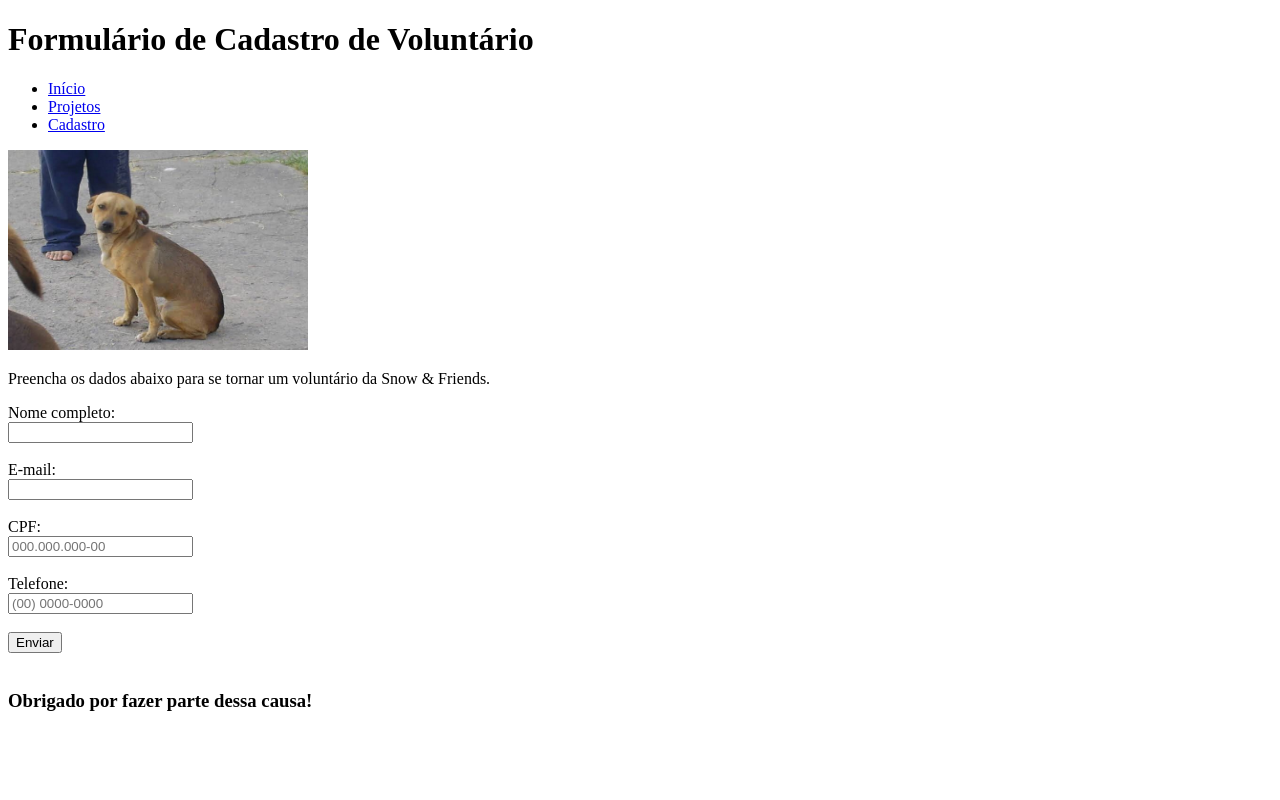
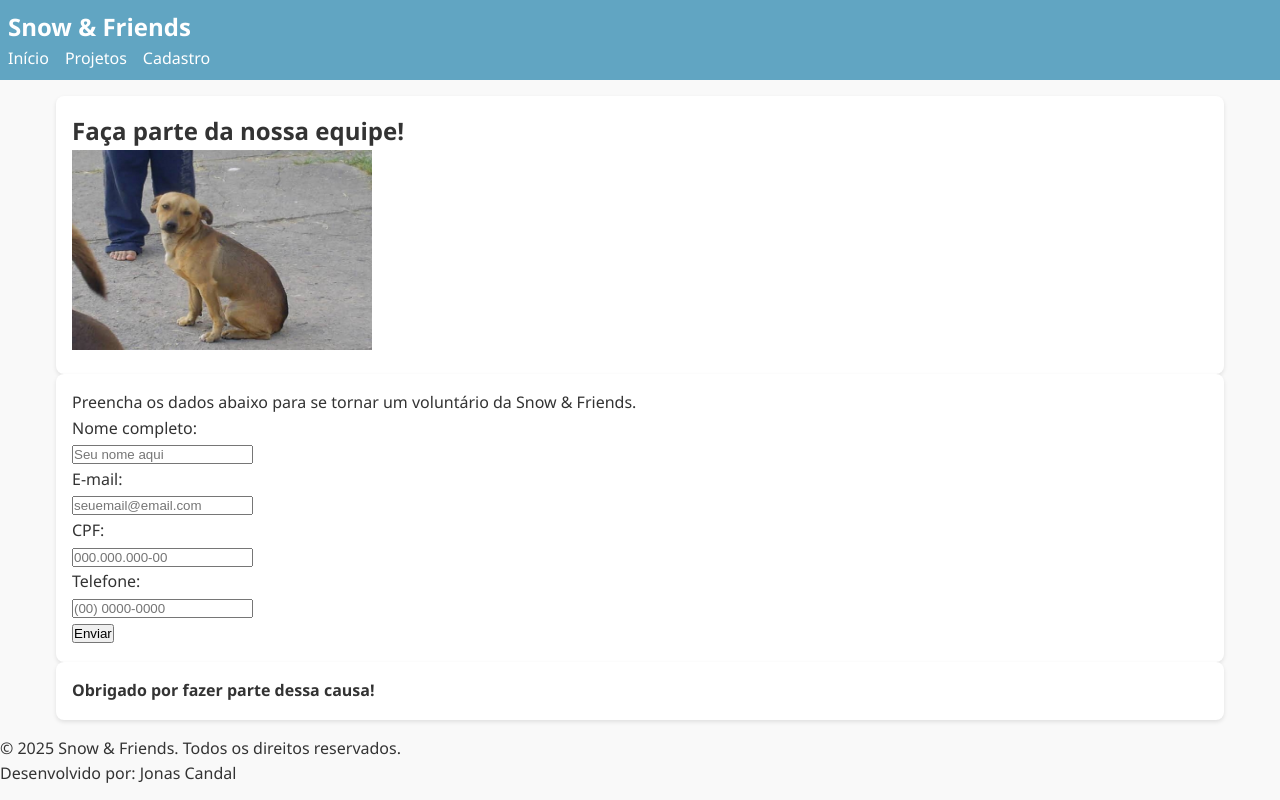
Before and after one commit to jonascandal/aulaProgramacaoWeb, a plain HTML site: page projetos.html in a window 1280 px wide. Drawn offline with Linux system fonts and the light colour scheme.

Commit message:
Version 2.0

```diff
--- a/projetos.html
+++ b/projetos.html
@@ -1,10 +1,12 @@
 <!DOCTYPE html>
-<html>
+<html lang="pt-BR">
 <head>
     <title>Cadastro de Voluntário - Snow & Friends</title>
+    <link rel="stylesheet" href="style.css">
 </head>
 <body>
-    <h1>Formulário de Cadastro de Voluntário</h1>
+    <header>
+        <h1 id="titulo-principal" class="titulo">Snow & Friends</h1>
         <nav>
             <ul>
                 <li><a href="index.html">Início</a></li>
@@ -12,26 +14,40 @@
                 <li><a href="cadastro.html">Cadastro</a></li>
             </ul>
         </nav>
-        <img src="cachorro caramelo resgatado.jpg" alt="Cachorro resgatado" width="300" height="200">
+    </header>
+<main>
+    <section>
+        <h2>Faça parte da nossa equipe!</h2>
+        <img src="cachorro-caramelo-resgatado.jpg" alt="Cachorro resgatado" width="300" height="200">
+    </section>
+    <section>
         <p>Preencha os dados abaixo para se tornar um voluntário da Snow & Friends.</p>
         <label for="nome">Nome completo:</label><br>
-    <input type="text" id="nome" name="nome" required><br><br>
+        <input type="text" id="nome" name="nome" required
+                placeholder="Seu nome aqui"><br>
         <label for="email">E-mail:</label><br>
-    <input type="email" id="email" name="email" required><br><br>
+        <input type="email" id="email" name="email" required
+                placeholder="seuemail@email.com"><br>
         <label for="cpf">CPF:</label><br>
         <input type="text" id="cpf" name="cpf" required
                 pattern="\d{3}\.\d{3}\.\d{3}-\d{2}"
                 placeholder="000.000.000-00"
-                title="Formato: 000.000.000-00"><br><br>
+                title="Formato: 000.000.000-00"><br>
         <label for="telefone">Telefone:</label><br>
         <input type="tel" id="telefone" name="telefone" required
                 pattern="\(\d{2}\) \d{4,5}-\d{4}"
                 placeholder="(00) 0000-0000"
-                title="Formato: (00) 0000-0000 ou (00) 00000-0000"><br><br>
+                title="Formato: (00) 0000-0000 ou (00) 00000-0000"><br>
         <button type="submit">Enviar</button>
-    <br><br>
-<div>
-    <h3>Obrigado por fazer parte dessa causa!</h3>
-</div>
+    </section>
+        <section>
+            <h4>Obrigado por fazer parte dessa causa!</h4>
+        </section>
+</main>
+    <footer>
+        <p>&copy; 2025 Snow & Friends. Todos os direitos reservados.</p>
+        <p>Desenvolvido por: Jonas Candal</p>
+    </footer>
+
 </body>
 </html>
--- /dev/null
+++ b/style.css
@@ -0,0 +1,99 @@
+:root {
+
+  --color-blue-light: #a8d5e2;
+  --color-blue: #89c2d9;
+  --color-blue-dark: #61a5c2;
+  --color-pink: #f7c5cc;
+  --color-green: #b8e0d2;
+  --color-yellow: #fff3b0;
+  --color-purple: #d7bde2;
+  --color-orange: #ffd8a9;
+  --color-neutral-light: #f9f9f9;
+  --color-neutral-dark: #333;
+
+  --font-family: 'Segoe UI', Arial, sans-serif;
+  --font-size-xs: 12px;
+  --font-size-sm: 14px;
+  --font-size-md: 16px;
+  --font-size-lg: 20px;
+  --font-size-xl: 24px;
+
+  --space-1: 8px;
+  --space-2: 16px;
+  --space-3: 24px;
+  --space-4: 32px;
+  --space-5: 48px;
+  --space-6: 64px;
+
+  --radius-sm: 4px;
+  --radius-md: 8px;
+  --radius-lg: 16px;
+
+  --shadow-sm: 0 2px 4px rgba(0,0,0,0.1);
+  --shadow-md: 0 4px 8px rgba(0,0,0,0.15);
+}
+
+* {
+  margin: 0;
+  padding: 0;
+  box-sizing:border-box;
+}
+
+body {
+  font-family: var(--font-family);
+  background-color: var(--color-neutral-light);
+  color: var(--color-neutral-dark);
+  line-height: 1.6;
+}
+
+header {
+  display: flexbox;
+  justify-content: space-between;
+  align-items: center;
+  padding: var(--space-1);
+  background-color: var(--color-blue-dark);
+  color: white;
+}
+
+header h1 {
+  font-size: var(--font-size-xl);
+}
+
+nav ul {
+  list-style: none;
+  display: flex;
+  gap: var(--space-2);
+}
+
+nav ul li a {
+  color: white;
+  text-decoration: none;
+  font-size: var(--font-size-md);
+  transition: color 0.3s;
+}
+
+nav ul li a:hover {
+  color: var(--color-yellow);
+}
+
+
+nav ul li:hover ul {
+  display: flexbox;
+}
+
+main {
+  max-width: 1200px;
+  margin: var(--space-2) auto;
+  padding: 0 var(--space-2);
+  display: flexbox;
+  grid-template-columns: repeat(12, 1fr);
+  gap: var(--space-3);
+}
+
+section {
+  grid-column: span 12;
+  background: white;
+  padding: var(--space-2);
+  border-radius: var(--radius-md);
+  box-shadow: var(--shadow-sm);
+}
```
Also changed, not shown: cadastro.html (+24 -4 lines), index.html (+6 -2 lines), cachorro-caramelo-feliz.jpg (renamed from cachorro caramelo feliz.jpg), cachorro-caramelo-fundo-rosa.jpg (renamed from cachorro caramelo fundo rosa.jpg), cachorro-caramelo-resgatado.jpg (renamed from cachorro caramelo resgatado.jpg). Lines whose indentation alone changed are shown as unchanged.
